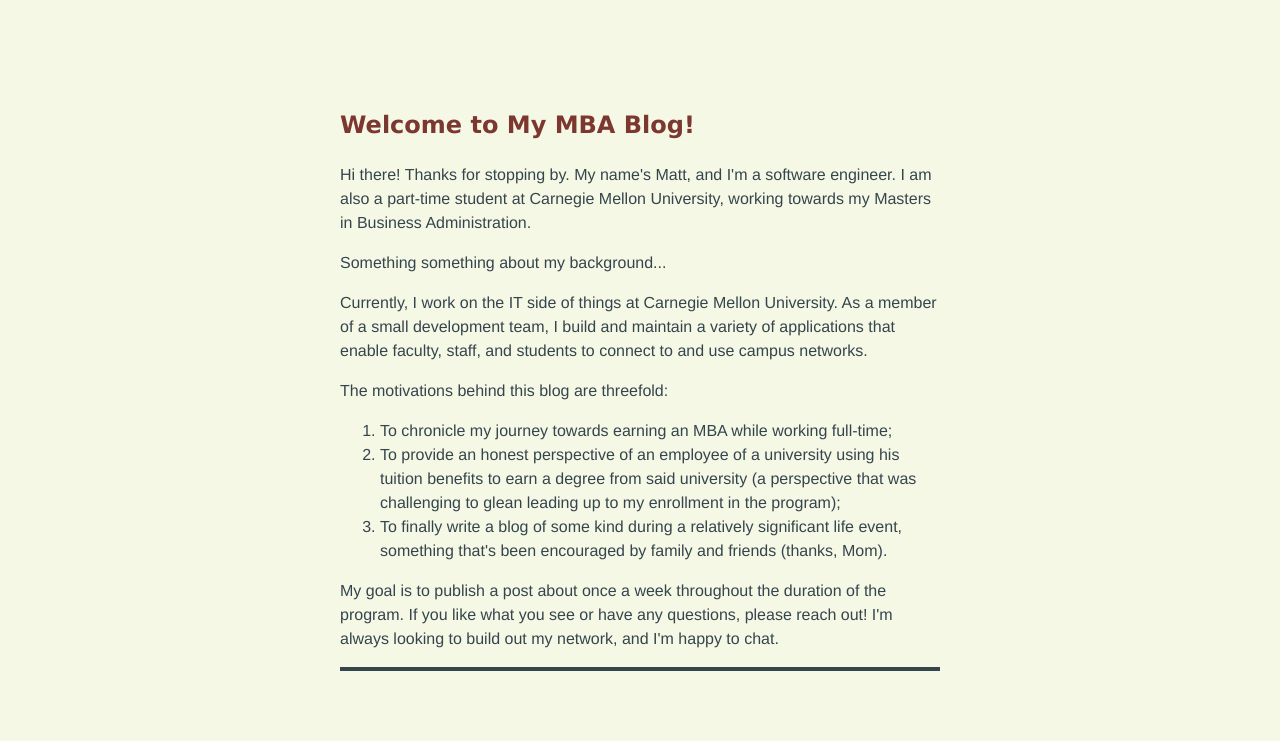
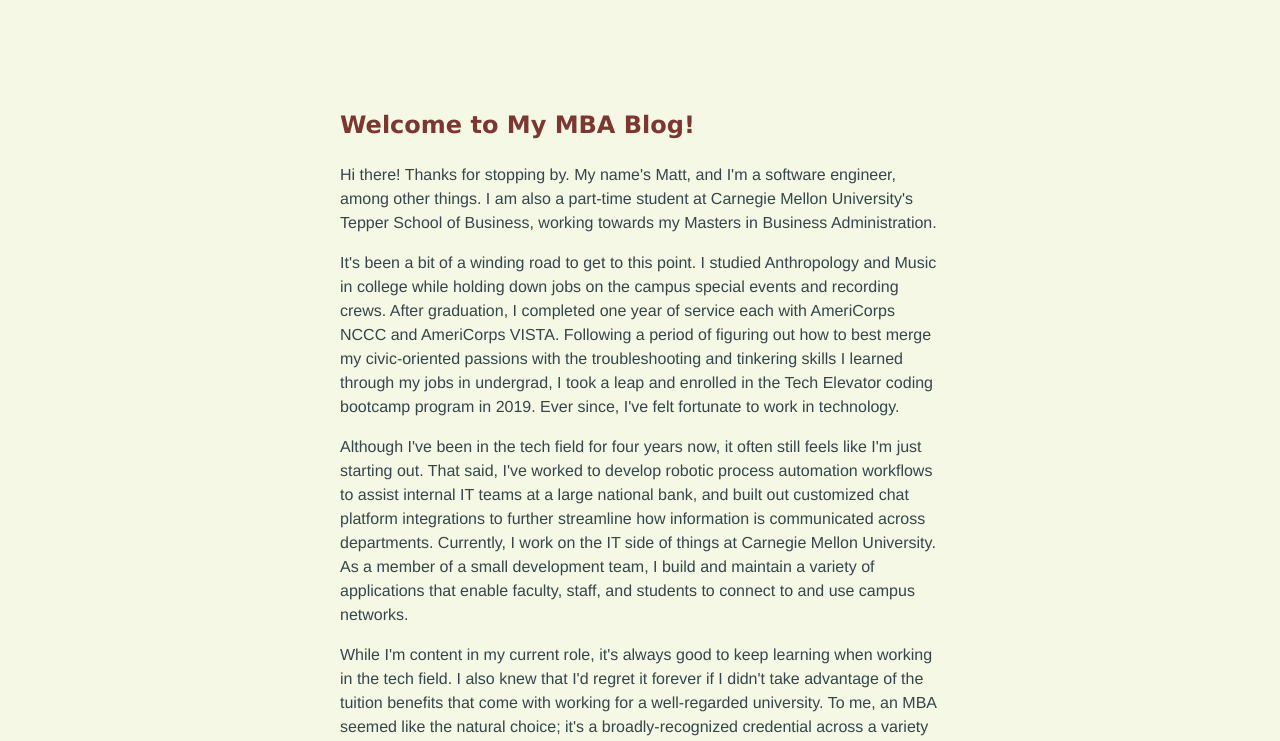
Before and after one commit to mgermaine93/matts-big-achievement, a plain HTML site: page about.html in a window 1280 px wide. Shown: the part 59-800 px from the top of the page. Drawn offline with Linux system fonts and the light colour scheme.

Commit message:
Added more text to the about page.

```diff
--- a/about.html
+++ b/about.html
@@ -14,7 +14,9 @@
       <a href="index.html">
         <img id="matt-logo" src="" alt="A cartoon doodle of Matt" />
       </a>
-      <h1><u>M</u>att's <u>B</u>ig <u>A</u>chievement</h1>
+      <a href="index.html">
+        <h1><u>M</u>att's <u>B</u>ig <u>A</u>chievement</h1>
+      </a>
       <!-- <h2>A Blog About My Upcoming MBA Experience</h2> -->
       <nav>
         <ul>
@@ -31,15 +33,42 @@
           <!-- Insert photo of myself here? -->
           <p>
             Hi there! Thanks for stopping by. My name's Matt, and I'm a software
-            engineer. I am also a part-time student at Carnegie Mellon
-            University, working towards my Masters in Business Administration.
+            engineer, among other things. I am also a part-time student at
+            Carnegie Mellon University's Tepper School of Business, working
+            towards my Masters in Business Administration.
           </p>
-          <p>Something something about my background...</p>
           <p>
-            Currently, I work on the IT side of things at Carnegie Mellon
-            University. As a member of a small development team, I build and
-            maintain a variety of applications that enable faculty, staff, and
-            students to connect to and use campus networks.
+            It's been a bit of a winding road to get to this point. I studied
+            Anthropology and Music in college while holding down jobs on the
+            campus special events and recording crews. After graduation, I
+            completed one year of service each with AmeriCorps NCCC and
+            AmeriCorps VISTA. Following a period of figuring out how to best
+            merge my civic-oriented passions with the troubleshooting and
+            tinkering skills I learned through my jobs in undergrad, I took a
+            leap and enrolled in the Tech Elevator coding bootcamp program in
+            2019. Ever since, I've felt fortunate to work in technology.
+          </p>
+          <p>
+            Although I've been in the tech field for four years now, it often
+            still feels like I'm just starting out. That said, I've worked to
+            develop robotic process automation workflows to assist internal IT
+            teams at a large national bank, and built out customized chat
+            platform integrations to further streamline how information is
+            communicated across departments. Currently, I work on the IT side of
+            things at Carnegie Mellon University. As a member of a small
+            development team, I build and maintain a variety of applications
+            that enable faculty, staff, and students to connect to and use
+            campus networks.
+          </p>
+          <p>
+            While I'm content in my current role, it's always good to keep
+            learning when working in the tech field. I also knew that I'd regret
+            it forever if I didn't take advantage of the tuition benefits that
+            come with working for a well-regarded university. To me, an MBA
+            seemed like the natural choice; it's a broadly-recognized credential
+            across a variety of fields, and it's a terminal degree to boot. Come
+            Spring 2026 (my graduation date), the MBA becomes the moniker of
+            this blog: <u>M</u>att's <u>B</u>ig <u>A</u>chievement.
           </p>
           <p>The motivations behind this blog are threefold:</p>
           <ol>
@@ -48,9 +77,9 @@
               full-time;
             </li>
             <li>
-              To provide an honest perspective of an employee of a university
-              using his tuition benefits to earn a degree from said university
-              (a perspective that was challenging to glean leading up to my
+              To provide the perspective of a university staff member using his
+              tuition benefits to earn a degree from said university (a
+              perspective that was challenging to glean leading up to my
               enrollment in the program);
             </li>
             <li>
```
